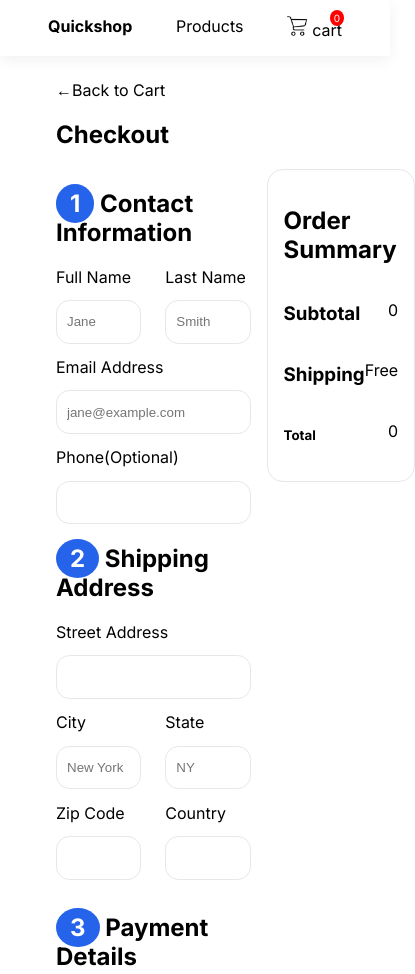
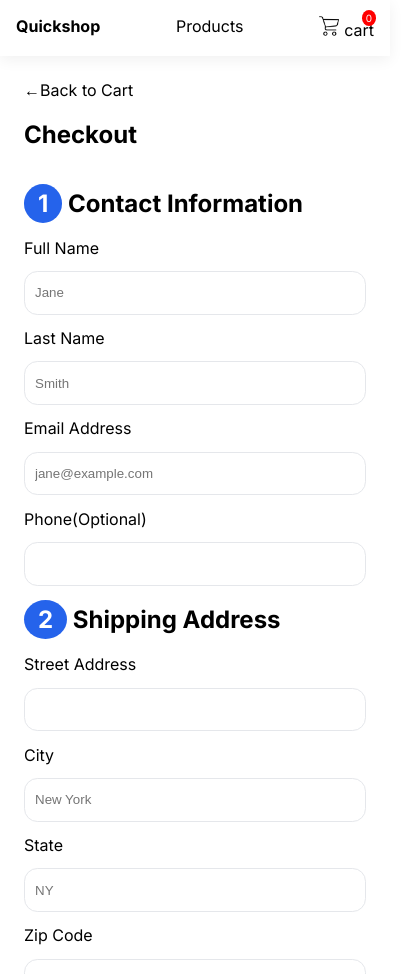
Before and after one commit to Adewole76/QuickShop, a plain HTML site: page checkout.html in a window 390 px wide. Shown: the top 974 px of the page, 415 px wide, since content can reach past the window. Drawn offline with Linux system fonts and the light colour scheme.

Commit message:
responsiveness for pages on different screens

```diff
--- a/styles/cart.css
+++ b/styles/cart.css
@@ -158,3 +158,36 @@ nav a{
     margin-top: 1em;
     text-decoration: none;
 }
+@media (max-width:1028px) {
+    .cart-order-container{
+        display: grid;
+        grid-template-columns: 1fr;
+        row-gap: 2em;
+    }
+}
+@media (max-width: 476px) {
+    body{
+        padding: 0 1em;
+    }
+    nav{
+        padding: 1em 1em;
+    }
+}
+@media (max-width: 436px) {
+    .cart-container{
+        padding: 0.5em 0.5em 0 0.5em;
+    }
+    .cart-product{
+        padding: 10px;
+    }
+}
+@media(max-width: 388px){
+    .cart-product h4,p{
+        font-size: 14px;
+    }
+}
+@media(max-width: 373px){
+    body{
+        padding: 0 0.5em;
+    }
+}
--- a/styles/checkout.css
+++ b/styles/checkout.css
@@ -136,5 +136,31 @@ input{
     border: 1px solid transparent;
     text-decoration: none;
     border-radius: 1em;
-
 }
+@media (max-width: 966px) {
+    .form-order-details{
+        display: grid;
+        grid-template-columns: 1fr;
+        row-gap: 2em
+    }
+}
+@media(max-width: 500px){
+  body{
+    padding: 0 1em;
+  }
+  nav{
+    padding: 1em;
+  }
+  .names{
+    display: grid;
+    grid-template-columns: 1fr;
+  }
+  .city-details{
+    display: grid;
+    grid-template-columns: 1fr;
+  }
+  .Expiry-cvv{
+    display: grid;
+    grid-template-columns: 1fr;
+  }
+}
--- a/styles/products.css
+++ b/styles/products.css
@@ -148,3 +148,18 @@ nav a{
 .cartadd-btn:hover {
     background-color: #1d4ed8;
 }
+@media (max-width: 539px) {
+    nav {
+     padding: 1em 1em;
+    }
+    .filter-category{
+        padding: 0 1em;
+    }
+    .products-container{
+        display: grid;
+        grid-template-columns: 1fr;
+    }
+    .product{
+        width: 100%;
+    }
+}
```
